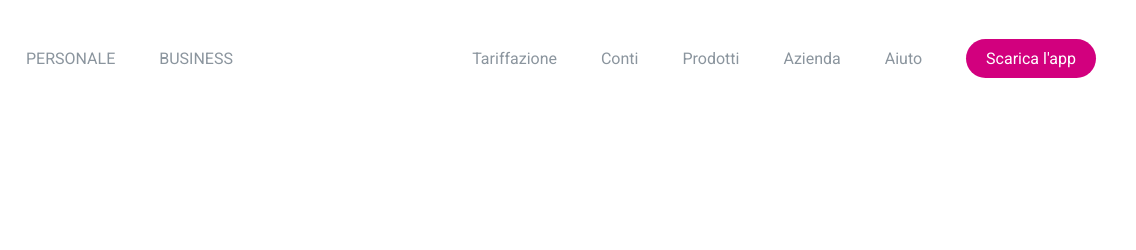
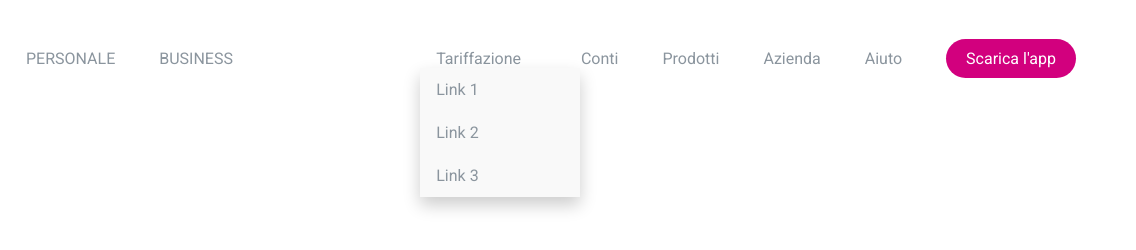
Before and after one commit to McRafee/js-html-css-revolut, a plain HTML site: page index.html in a window 1280 px wide. Both pictures are taken after a click on the link "Tariffazione". Shown: the full height of the page, 144-1280 px from the left. Drawn offline with nearby package versions, Linux system fonts and the light colour scheme.

Commit message:
dropdown menu

```diff
--- a/css/style.css
+++ b/css/style.css
@@ -15,6 +15,7 @@ header {
     background: white;
     display: flex;
     align-items: center;
+    overflow: hidden;
 }
 
 .jOXedx {
@@ -32,10 +33,13 @@ header {
 
 .header-left {
     width: 30%;
+
 }
 
 .header-right {
     width: 70%;
+    flex: 0 0 65%;
+    margin-right: 20px;
 }
 
 
@@ -105,9 +109,52 @@ header {
     font-size: 35px;
     text-decoration: none;
 }
-@media screen and (max-width: 1000px)
+
+
+.dropdown {
+  /* float: left; */
+  /* overflow: hidden; */
+}
+
+.dropdown .dropbtn {
+  cursor: pointer;
+  font-size: 16px;
+  /* border: none;
+  outline: none; */
+  /* color: white; */
+  padding: 14px 16px;
+  background-color: inherit;
+  font-family: inherit;
+  margin: 0;
+}
+
+.dropdown-content {
+  display: none;
+  position: absolute;
+  background-color: #f9f9f9;
+  min-width: 160px;
+  box-shadow: 0px 8px 16px 0px rgba(0,0,0,0.2);
+  z-index: 1;
+}
+
+.dropdown-content a {
+  float: none;
+  color: black;
+  padding: 12px 16px;
+  text-decoration: none;
+  display: block;
+  text-align: left;
+}
+
+.show {
+  display: block;
+}
+
+
+@media screen and (max-width: 1080px)
 {
-    .header-right ul {
+    .header-right ul,
+    .header-left ul{
         display: none;
     }
     .header-right > a {
--- a/index.html
+++ b/index.html
@@ -55,7 +55,14 @@
         <div class="header-right">
             <ul>
                 <li>
-                    <a href="#">Tariffazione</a>
+                    <div class="dropdown">
+                        <a class="dropbtn" href="#" onclick="myFunction()">Tariffazione</a>
+                        <div class="dropdown-content" id="myDropdown">
+                            <a href="#">Link 1</a>
+                            <a href="#">Link 2</a>
+                            <a href="#">Link 3</a>
+                        </div>
+                    </div>
                 </li>
                 <li>
                     <a href="#">Conti</a>
@@ -96,6 +103,7 @@
                 <i class="fas fa-times"></i>
             </a>
         </div>
+
     </header>
     <script src="https://ajax.googleapis.com/ajax/libs/jquery/3.3.1/jquery.min.js"></script>
     <script src="js/main.js" charset="utf-8"></script>
--- a/js/main.js
+++ b/js/main.js
@@ -1,9 +1,20 @@
-// $(".hamburger-bars").click(function(){
-//   $(".hamburger-menu").addClass("active");
-// });
-//
-// $(".close").click(function(){
-//   $(".hamburger-menu").removeClass("active");
-// });
+// Open and close hamburger menu
+$(".header-right > a , .close").click(function() {
+     $(".hamburger-menu").toggleClass("active");
+ });
 
-$(".header-right > a , .close").click(function() { $(".hamburger-menu").toggleClass("active");});
+ /* When the user clicks on the button,
+ toggle between hiding and showing the dropdown content */
+ function myFunction() {
+   document.getElementById("myDropdown").classList.toggle("show");
+ }
+
+ // Close the dropdown if the user clicks outside of it
+ window.onclick = function(e) {
+   if (!e.target.matches('.dropbtn')) {
+   var myDropdown = document.getElementById("myDropdown");
+     if (myDropdown.classList.contains('show')) {
+       myDropdown.classList.remove('show');
+     }
+   }
+ }
```
